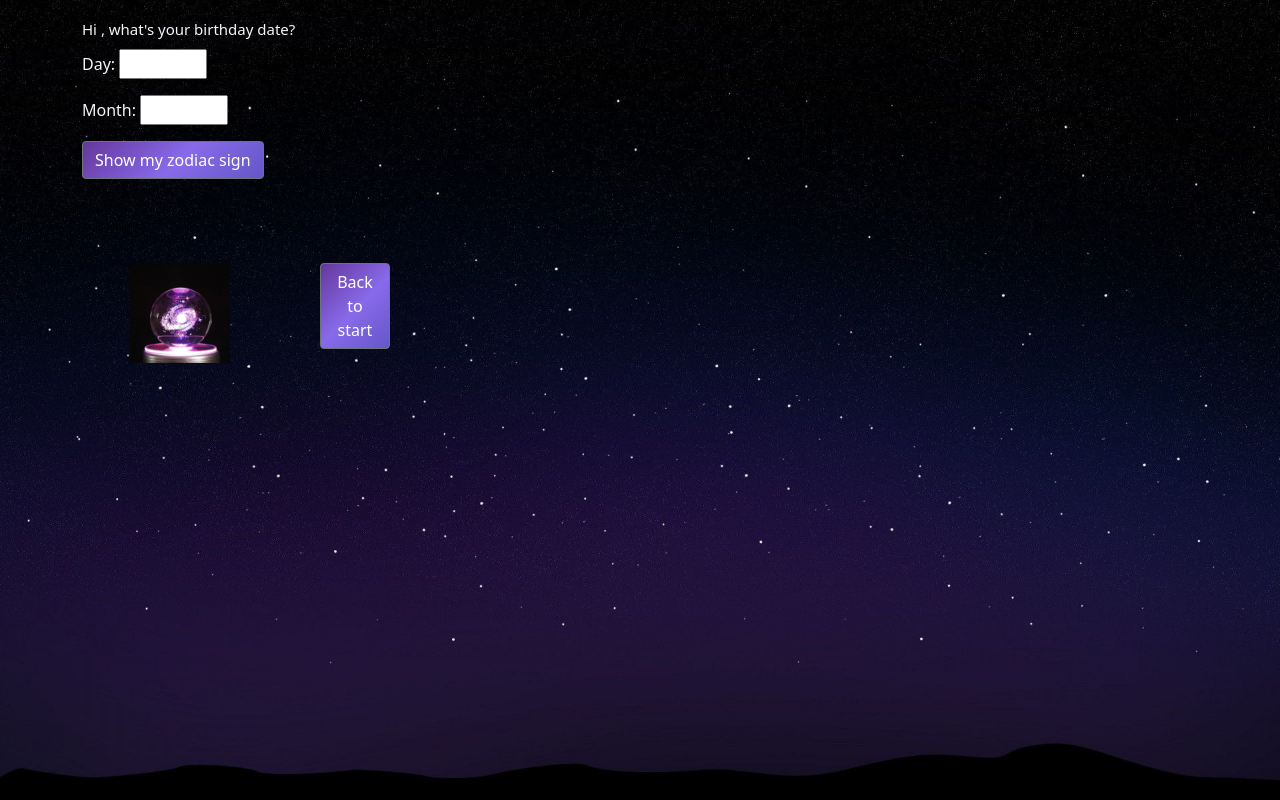
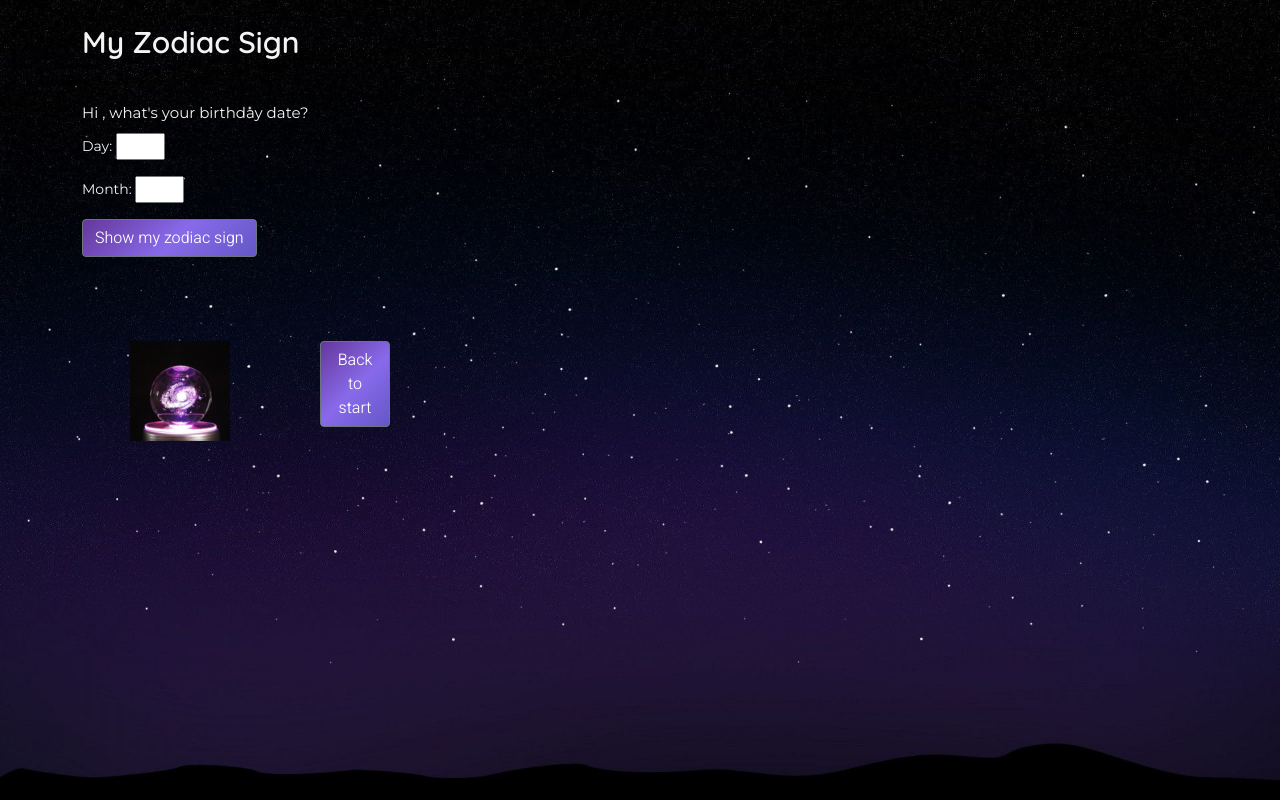
Before and after one commit to javytaxime14/my-zodiac-sign, a plain HTML site: page index.html in a window 1280 px wide. Both pictures are taken after a click on the button "Ok, got it". Drawn offline with nearby package versions, Linux system fonts and the light colour scheme.

Commit message:
updating font characteristics (html and css)

```diff
--- a/assets/style.css
+++ b/assets/style.css
@@ -9,30 +9,49 @@ body {
 
 h1 {
     font-size: 30px;
+    font-family: 'Quicksand', sans-serif;
+    font-weight: 600;
 }
 
 .form-label {
     font-size: 15px;
+    font-family: 'Montserrat', sans-serif;
+    font-weight: 400;
 }
 
 h2 {
-    font-size: 25px;
+    font-size: 28px;
+    font-family: 'Quicksand', sans-serif;
+    font-weight: 400;
 }
 
 h6 {
     font-size: 12px;
     padding-left: 30px;
+    font-family: 'Montserrat', sans-serif;
+    font-weight: 400;
 }
 
 .form-label-2 {
     padding-top: 2px;
     padding-bottom: 8px;
     font-size: 15px;
+    font-family: 'Montserrat', sans-serif;
+    font-weight: 400;
+}
+
+#birthday-form p{
+    font-family: 'Montserrat', sans-serif;
+    font-weight: 400;
+    font-size: 14px;
 }
 
 button {
     background-image: linear-gradient(-225deg, #65379B 0%, #886AEA 53%, #6457C6 100%);
     transition: 200ms ease-in-out;
+    font-family: 'Heebo', sans-serif;
+    font-weight: 300;
+    font-size: 12px;
 }
 
 button:hover {
@@ -49,9 +68,13 @@ button:hover {
     font-size: 14px;
     padding-left: 30px;
     padding-top: 12px;
+    font-family: 'Quicksand', sans-serif;
+    font-weight: 400;
 }
 
 .description {
     font-size: 15px;
     padding-left: 30px;
+    font-family: 'Montserrat', sans-serif;
+    font-weight: 400;
 }
--- a/index.html
+++ b/index.html
@@ -7,8 +7,9 @@
     <link rel="icon" href="img/icon.jpg">
     <link href="https://cdn.jsdelivr.net/npm/bootstrap@5.0.0-beta1/dist/css/bootstrap.min.css" rel="stylesheet"
         integrity="sha384-giJF6kkoqNQ00vy+HMDP7azOuL0xtbfIcaT9wjKHr8RbDVddVHyTfAAsrekwKmP1" crossorigin="anonymous">
-    <link rel="stylesheet" href="https://use.fontawesome.com/releases/v5.15.1/css/all.css"
-        integrity="sha384-vp86vTRFVJgpjF9jiIGPEEqYqlDwgyBgEF109VFjmqGmIY/Y4HV4d3Gp2irVfcrp" crossorigin="anonymous">
+    <link href="https://fonts.googleapis.com/css2?family=Quicksand:wght@400;600&display=swap" rel="stylesheet">
+    <link href="https://fonts.googleapis.com/css2?family=Montserrat:ital,wght@0,400;1,500&display=swap" rel="stylesheet">
+    <link href="https://fonts.googleapis.com/css2?family=Heebo:wght@300&display=swap" rel="stylesheet">
     <link rel="stylesheet" href="assets/style.css">
 </head>
 
@@ -30,6 +31,9 @@
 
         <! --screen 2-->
             <div class="container" id="screen-2" style="display:none">
+                <h1 class="mt-4 pb-4" id="main-title">
+                    My Zodiac Sign
+                </h1>
                 <div class="mb-3 mt-3">
                     <form id="birthday-form">
                         <label for="form-2" class="form-label-2" id="birthdate-input">Hi, what's your birthday
```
Also changed, not shown: assets/script.js (line endings or trailing spaces).
